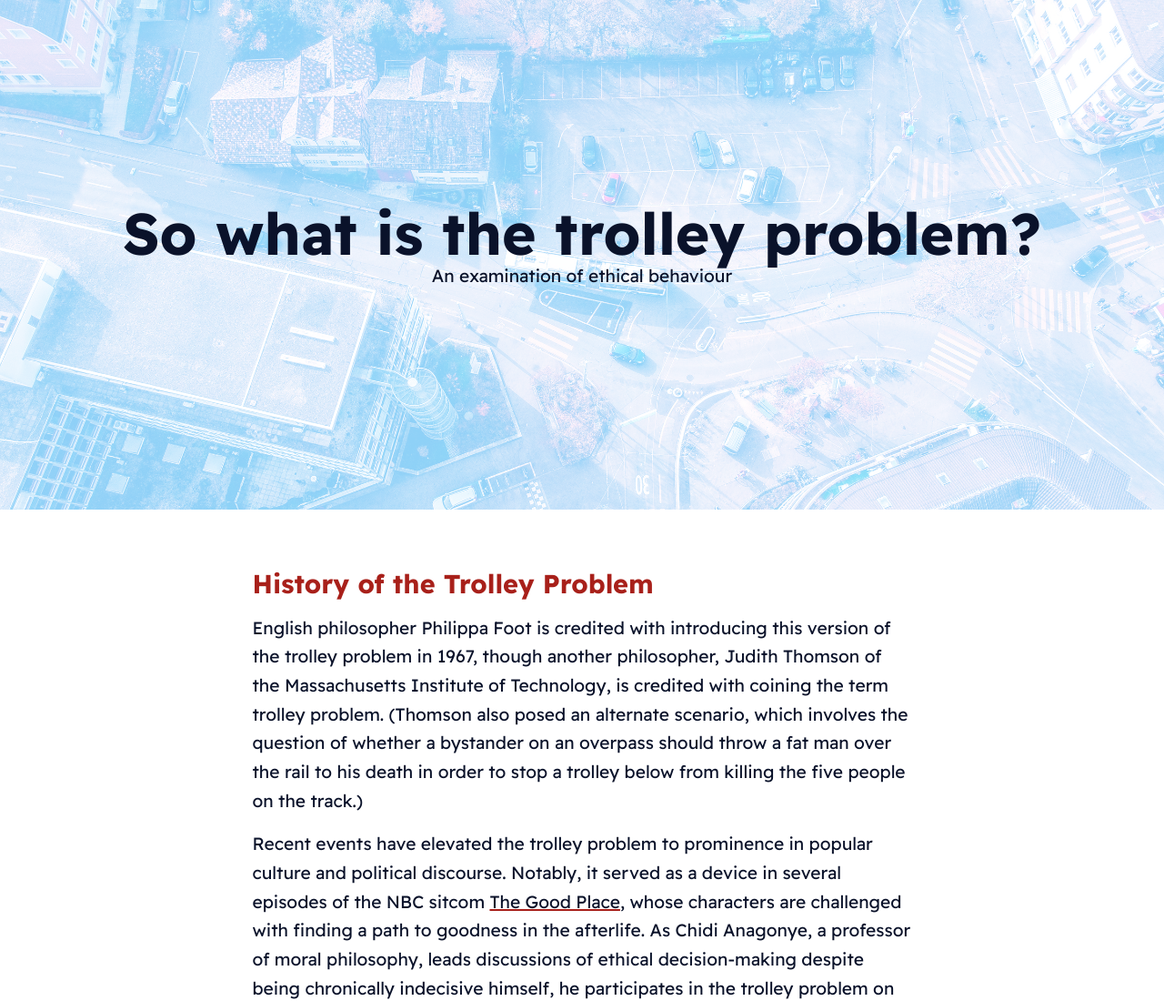
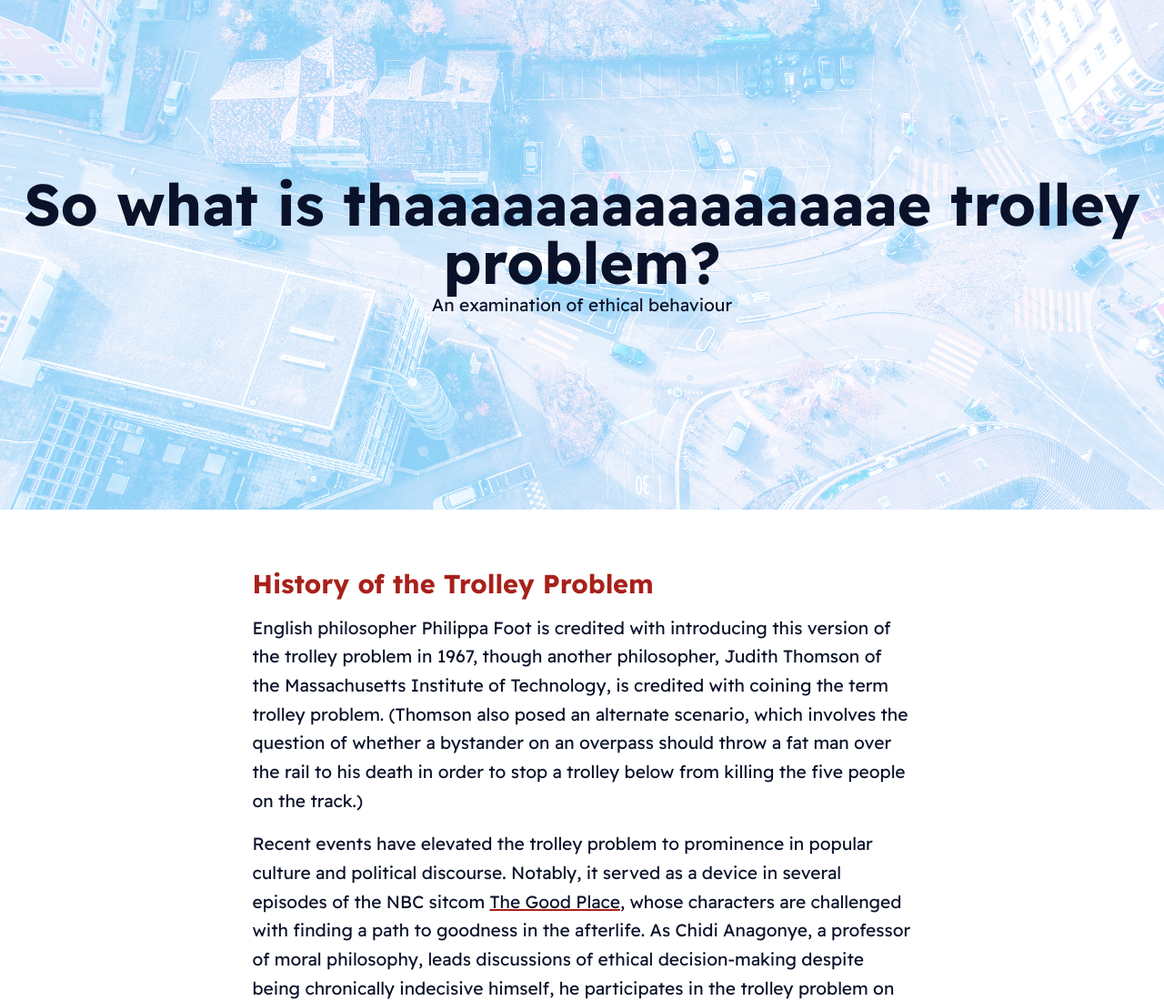
Before and after one commit to pop-eye/websiteSubmission, a plain HTML site: page index.html in a window 1280 px wide. Shown: the top 1100 px of the page at 91% size. Drawn offline with Linux system fonts and the light colour scheme.

Commit message:
Add files via upload

```diff
--- a/index.html
+++ b/index.html
@@ -23,7 +23,7 @@
 
             <div class="header-content">
 
-                <h1>So what is the trolley problem?</h1>
+                <h1>So what is thaaaaaaaaaaaaaaae trolley problem?</h1>
                 <p>An examination of ethical behaviour</p>
             </div>
         </header>
```
